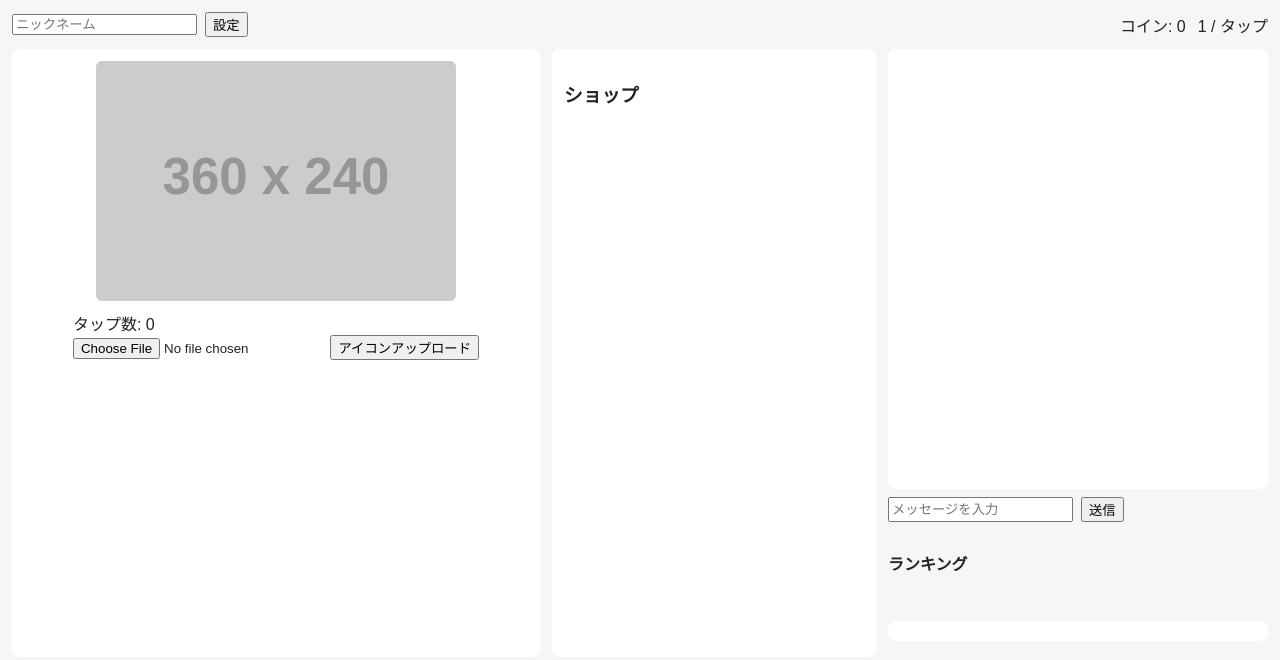
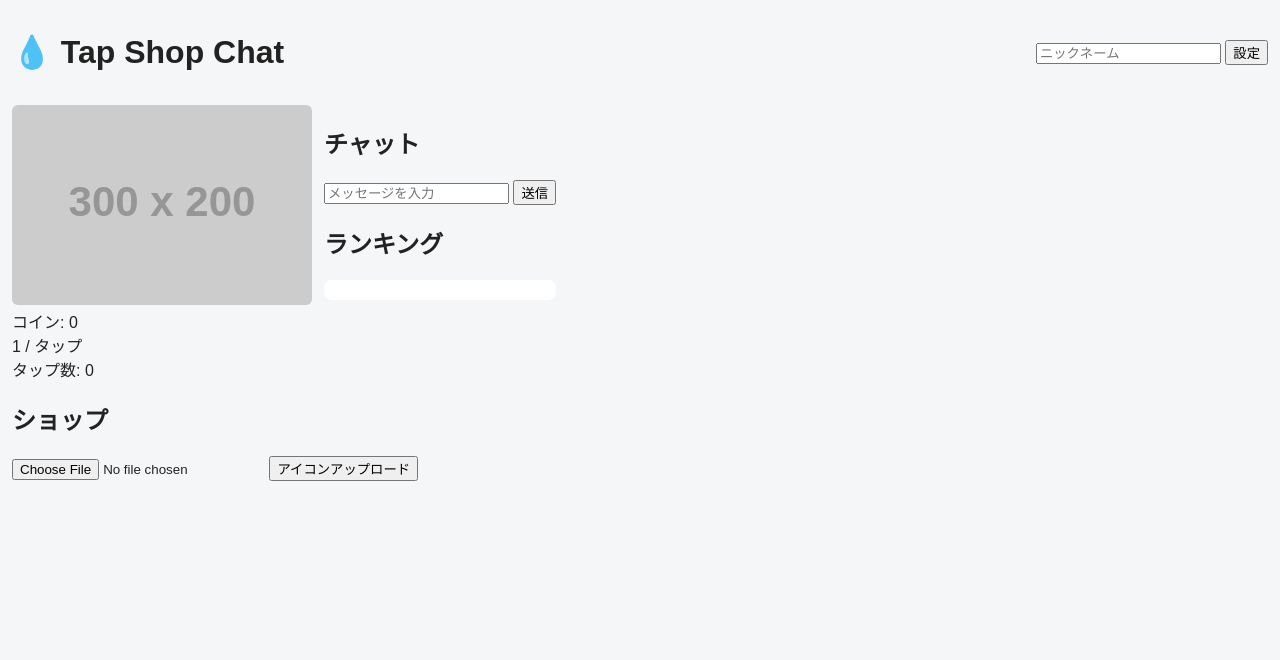
Before and after one commit to kamesann121/9999999, a plain HTML site: page Project/public/index.html in a window 1280 px wide. Drawn offline with Linux system fonts and the light colour scheme; placeholder pictures from the web are drawn by us.

Commit message:
Update index.html

```diff
--- a/Project/public/index.html
+++ b/Project/public/index.html
@@ -1,57 +1,56 @@
-<!doctype html>
-<html>
+<!DOCTYPE html>
+<html lang="ja">
 <head>
-  <meta charset="utf-8">
-  <title>勉強</title>
-  <meta name="viewport" content="width=device-width, initial-scale=1.0">
-  <link rel="stylesheet" href="main.css">
+  <meta charset="UTF-8" />
+  <meta name="viewport" content="width=device-width, initial-scale=1.0" />
+  <title>べんきょう</title>
+  <link rel="stylesheet" href="main.css" />
 </head>
 <body>
-  <div id="app">
   <header>
-      <div id="leftHeader">
-        <input id="nickname" placeholder="ニックネーム" maxlength="32">
+    <h1>💧 Tap Shop Chat</h1>
+    <div class="nickname-area">
+      <input id="nickname" placeholder="ニックネーム" maxlength="32" />
       <button id="setName">設定</button>
       <span id="meName"></span>
-      </div>
-      <div id="rightHeader">
-        <div id="coins">コイン: 0</div>
-        <div id="tapValue">1 / タップ</div>
     </div>
   </header>
 
   <main>
-      <section id="game">
-        <div id="playArea">
-          <img id="tapImage" src="https://via.placeholder.com/360x240.png?text=タップしてね" alt="tap" />
-          <div id="tapInfo">
+    <section class="game-area">
+      <div class="tap-zone">
+        <img id="tapImage" src="https://via.placeholder.com/300x200.png?text=Tap!" alt="Tap" />
+        <div class="tap-info">
+          <div id="coins">コイン: 0</div>
+          <div id="tapValue">1 / タップ</div>
           <div id="myTaps">タップ数: 0</div>
-            <div>
-              <input type="file" id="iconFile" accept="image/*">
-              <button id="uploadIcon">アイコンアップロード</button>
-            </div>
         </div>
       </div>
 
-        <div id="shop">
-          <h3>ショップ</h3>
+      <div class="shop-zone">
+        <h2>ショップ</h2>
         <div id="shopList"></div>
       </div>
     </section>
 
-      <section id="chat">
-        <div id="chatLog" class="chatLog"></div>
-        <div class="chatForm">
-          <input id="chatInput" placeholder="メッセージを入力" maxlength="500">
+    <section class="chat-area">
+      <h2>チャット</h2>
+      <div id="chatLog" class="chat-log"></div>
+      <div class="chat-form">
+        <input id="chatInput" placeholder="メッセージを入力" maxlength="200" />
         <button id="sendChat">送信</button>
       </div>
-        <h4>ランキング</h4>
-        <ol id="rankList"></ol>
+
+      <h2>ランキング</h2>
+      <ol id="rankList" class="rank-list"></ol>
     </section>
   </main>
-  </div>
 
-  <!-- ✅ JavaScriptは最後に読み込む！ -->
+  <footer>
+    <input type="file" id="iconFile" accept="image/*" />
+    <button id="uploadIcon">アイコンアップロード</button>
+  </footer>
+
   <script src="main.js"></script>
 </body>
 </html>
```
Lines whose indentation alone changed are shown as unchanged.
